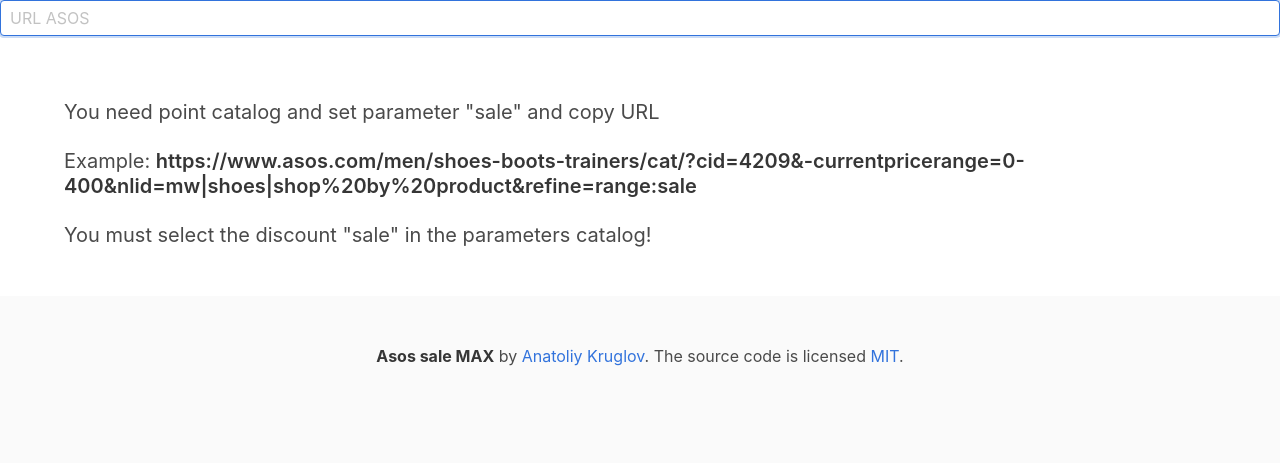
After one commit to Tolikqq/asos_max_sale, a Flask app: template src/templates/example.html in a window 1280 px wide. The commit adds this page. Shown: the top 463 px of the page. Run offline with Flask 2, Linux system fonts and the light colour scheme; the template is opened without the code that fills it, so the values that code supplies are empty; some libraries are stand-ins or nearby versions.

Commit message:
refactor

```diff
--- a/src/app.py
+++ b/src/app.py
@@ -14,7 +14,7 @@
 
 @app.route("/")
 def index():
-    return render_template('main.html')
+    return render_template('example.html')
 
 @app.route("/shops", methods=['GET', 'POST'])
 def shops():
@@ -24,12 +24,6 @@
         lists = parse_asos(url)
     return render_template('index.html', lists=lists)
 
-@app.route("/about")
-def about():
-    return "<h1>О нас</h1>"
-
-def before_request():
-    return render_template('loading.html')
 
 if __name__ == "__main__":
     app.run(debug=True)
--- a/src/templates/base.html
+++ b/src/templates/base.html
@@ -1,7 +1,7 @@
 <!DOCTYPE html>
 <html>
   <head>
-    <meta charset="utf-8">
+    <meta charset="UTF-8">
     <meta name="viewport" content="width=device-width, initial-scale=1">
     {% block title %}{% endblock %}
     <link rel="stylesheet" href="https://cdnjs.cloudflare.com/ajax/libs/bulma/0.7.1/css/bulma.min.css">
@@ -14,5 +14,13 @@
       {% block content %}{% endblock %}
     </div>
   </section>
+  <footer class="footer">
+  <div class="content has-text-centered">
+    <p>
+      <strong>Asos sale MAX</strong> by <a href="https://github.com/Tolikqq/">Anatoliy Kruglov</a>. The source code is licensed
+      <a href="https://github.com/Tolikqq/asos_max_sale">MIT</a>.
+    </p>
+  </div>
+</footer>
   </body>
 </html>
--- /dev/null
+++ b/src/templates/example.html
@@ -0,0 +1,17 @@
+{% extends 'base.html' %}
+{% include 'main.html'%}
+{% block content %}
+
+<h2 class="subtitle subtitled">
+You need point catalog and set parameter "sale" and copy URL
+</h2>
+<h2 class="subtitle subtitled">
+Example:  <strong>https://www.asos.com/men/shoes-boots-trainers/cat/?cid=4209&-currentpricerange=0-400&nlid=mw|shoes|shop%20by%20product&refine=range:sale
+</strong>
+</h2>
+
+<h2 class="subtitle subtitled">
+ You must select the discount "sale" in the parameters catalog!
+</h2>
+
+{% endblock %}
--- a/src/templates/index.html
+++ b/src/templates/index.html
@@ -1,5 +1,5 @@
 {% extends 'base.html' %}
-
+{% include 'main.html'%}
 {% block content %}
 <table class="table">
  <thead>
--- a/src/templates/loading.html
+++ /dev/null
@@ -1,3 +0,0 @@
-<div class="fa-3x">
-  <i class="fas fa-spinner fa-spin"></i>
-</div>
--- a/src/templates/main.html
+++ b/src/templates/main.html
@@ -1,11 +1,9 @@
-{% extends 'base.html' %}
 
 {% block content %}
-{{ super()}}
 <form action="/shops" method="post">
 
 <div class="control">
-  <input class="input is-focused" name="url" type="text" placeholder="Вставь ссылку"/>
+  <input class="input is-focused" name="url" type="text" placeholder="URL ASOS"/>
 </div>
 
 </form>
```
Also changed, not shown: src/parse.py (+16 -15 lines), README.md, 2 other files.
